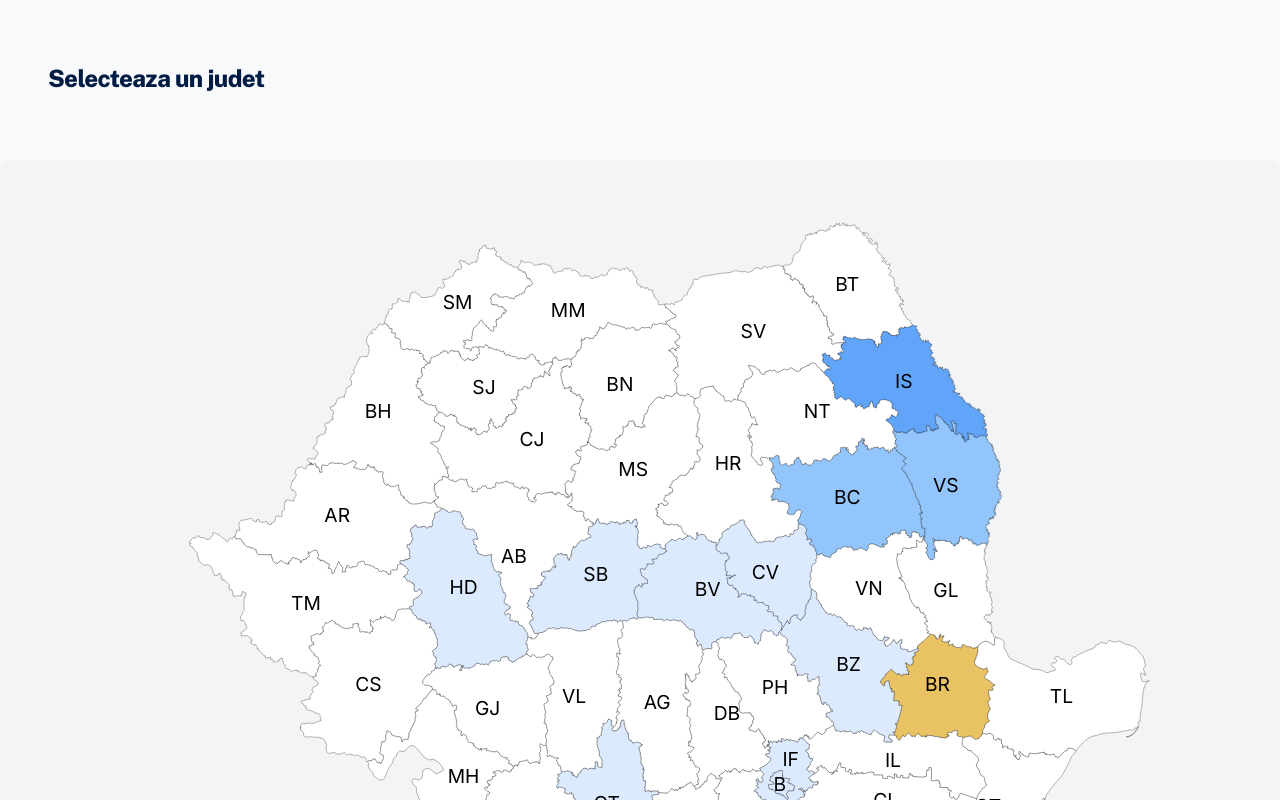
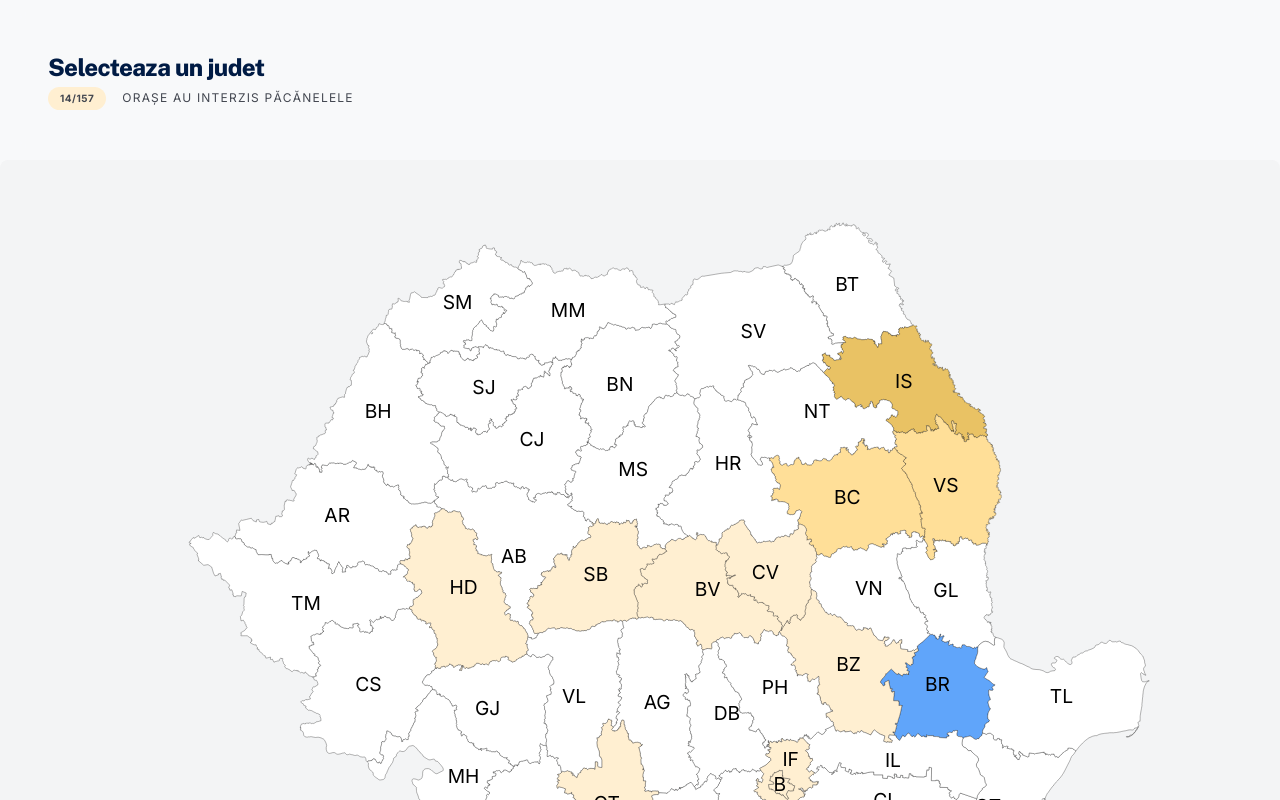
Before and after one commit to viman39/pacaneleMap, a React (Vite) app: page / in a window 1280 px wide. Shown: the top 800 px of the page. Built offline with nearby package versions, Linux system fonts and the light colour scheme.

Commit message:
update header

```diff
--- a/src/components/InfoPanel.tsx
+++ b/src/components/InfoPanel.tsx
@@ -8,9 +8,13 @@ import {
 import { type Judet, type UAT } from "../data/types";
 import { useGetCounty } from "../hooks/useGetCounty";
 import { FaChevronLeft, FaMap } from "react-icons/fa";
-import { getStatusPetitie } from "../utils/utils";
+import { getMapColor, getStatusPetitie } from "../utils/utils";
+import { useDataContext } from "../context/DataContext";
+import Badge from "./common/Badge";
+import { calcColorJudet } from "../utils/utils";
 
 export default function InfoPanel() {
+  const { totalUAT, interziseUAT } = useDataContext();
   const { hoveredUat, selectedUat, hoveredJudet, selectedJudet } =
     useMapContext();
   const judet = useGetCounty();
@@ -26,6 +30,23 @@ export default function InfoPanel() {
             {displayJudet ? displayJudet.nume : "Selecteaza un judet"}
           </h1>
           <div className="flex flex-wrap items-center gap-x-4 gap-y-1 mt-1">
+            {!displayUat && !displayJudet && interziseUAT && totalUAT && (
+              <>
+                <Badge
+                  style={{
+                    backgroundColor: getMapColor(
+                      Math.ceil((interziseUAT / totalUAT) * 100),
+                    ),
+                  }}
+                  className="text-on-surface-variant"
+                >
+                  {interziseUAT}/{totalUAT}
+                </Badge>
+                <span className="text-xs font-label uppercase tracking-widest text-on-surface-variant">
+                  Orașe au interzis păcănelele
+                </span>
+              </>
+            )}
             {displayUat && <UATInfoPanel uat={displayUat} />}
             {!displayUat && displayJudet && (
               <JudetInfoPanel judet={displayJudet} />
@@ -77,6 +98,14 @@ const JudetInfoPanel = ({ judet }: { judet: Judet }) => {
       <span className="text-xs font-label uppercase tracking-widest text-secondary font-bold">
         UATs: {judet?.UATs.length}
       </span>
+      {judet?.totalUATInterzise !== undefined && judet?.totalUATValide && (
+        <Badge
+          style={{ backgroundColor: calcColorJudet(judet) }}
+          className="text-on-surface-variant"
+        >
+          {judet?.totalUATInterzise}/{judet?.totalUATValide}
+        </Badge>
+      )}
       {judet?.date?.linkPetitie && (
         <span className="text-xs font-label uppercase tracking-widest text-on-surface-variant">
           <a
@@ -102,6 +131,12 @@ const UATInfoPanel = ({ uat }: { uat: UAT }) => {
         {uat?.nume}
       </span>
       {!uat?.date?.populatie || uat?.date?.populatie < 15000 ? (
+        <>
+          {uat?.date?.populatie && (
+            <span className="text-xs font-label uppercase tracking-widest text-on-surface-variant">
+              Populatie: {uat.date.populatie}
+            </span>
+          )}
           <span className="text-xs font-label uppercase tracking-widest text-on-surface-variant">
             Conform legii{" "}
             <a href={LINK_LEGE_107_2024} className="underline" target="_blank">
@@ -110,6 +145,7 @@ const UATInfoPanel = ({ uat }: { uat: UAT }) => {
             acest UAT nu se incadreaza in criteriile de populatie pentru a fi
             vizibil pe harta.
           </span>
+        </>
       ) : (
         <>
           {uat?.date?.populatie && (
--- a/src/components/LatestNews.tsx
+++ b/src/components/LatestNews.tsx
@@ -1,5 +1,6 @@
 import { Link } from "react-router-dom";
 import { useGetCounty } from "../hooks/useGetCounty";
+import Badge from "./common/Badge";
 
 const date = [
   {
@@ -61,9 +62,9 @@ export const LatestNews = () => {
                   Location:{" "}
                   {d.judete.map((loc, index) => (
                     <Link to={`/${loc}`} key={loc + index}>
-                      <span className="inline-flex items-center gap-1.5 px-3 py-1 rounded-full bg-tertiary-fixed text-on-tertiary-fixed text-[10px] font-bold uppercase tracking-wider hover:bg-yellow-100 hover:text-black transition-colors duration-200">
+                      <Badge className="bg-tertiary-fixed text-on-tertiary-fixed hover:bg-yellow-100 hover:text-black transition-colors duration-200">
                         {loc}
-                      </span>
+                      </Badge>
                     </Link>
                   ))}
                 </p>
--- /dev/null
+++ b/src/components/common/Badge.tsx
@@ -0,0 +1,18 @@
+import React from "react";
+
+interface BadgeProps {
+  className?: string;
+  style?: React.CSSProperties;
+  children: React.ReactNode;
+}
+
+export default function Badge({ className = "", style, children }: BadgeProps) {
+  return (
+    <span
+      className={`inline-flex items-center gap-1.5 px-3 py-1 rounded-full text-[10px] font-bold uppercase tracking-wider ${className}`}
+      style={style}
+    >
+      {children}
+    </span>
+  );
+}
--- a/src/context/DataContext.tsx
+++ b/src/context/DataContext.tsx
@@ -10,6 +10,8 @@ import type { Judet } from "../data/types";
 
 interface DataContext {
   judete?: Judet[];
+  totalUAT?: number;
+  interziseUAT?: number;
 }
 
 const defaultDataContext: DataContext = {};
@@ -28,16 +30,37 @@ export const DataContextProvider = ({ children }: { children: ReactNode }) => {
       .then((res) => setData(res?.data));
   }, []);
 
-  const processedJudete = useMemo(() => {
-    console.log("calc judete", data);
-    return data;
+  const date = useMemo(() => {
+    const judete =
+      data &&
+      data.map((j) => {
+        return {
+          ...j,
+          totalUATValide: j.UATs?.filter((u) => u?.date?.populatie > 15000)
+            ?.length,
+          totalUATInterzise: j.UATs?.filter((u) => u?.date?.status === 4)
+            ?.length,
+        };
+      });
+
+    const [totalUAT, interziseUAT] = judete
+      ? judete.reduce(
+          (prev, curr) => [
+            prev[0] + (curr?.totalUATValide || 0),
+            prev[1] + (curr?.totalUATInterzise || 0),
+          ],
+          [0, 0],
+        )
+      : [0, 0];
+
+    return {
+      judete,
+      totalUAT,
+      interziseUAT,
+    };
   }, [data]);
 
-  return (
-    <DataContext.Provider value={{ judete: processedJudete }}>
-      {children}
-    </DataContext.Provider>
-  );
+  return <DataContext.Provider value={date}>{children}</DataContext.Provider>;
 };
 
 export const useDataContext = () => {
--- a/src/data/types.ts
+++ b/src/data/types.ts
@@ -8,6 +8,8 @@ export interface Judet {
   date?: any;
   autoX: number;
   autoY: number;
+  totalUATValide?: number;
+  totalUATInterzise?: number;
 }
 
 export interface UAT {
--- a/src/utils/utils.ts
+++ b/src/utils/utils.ts
@@ -2,18 +2,18 @@ import {
   LIMITA_POPULATIE,
   MAP_WHITE,
   MAP_YELLOW3,
-  MAP_BLUE1,
-  MAP_BLUE2,
   MAP_BLUE3,
+  MAP_YELLOW1,
+  MAP_YELLOW2,
 } from "../data/constants";
 import { InterzicereStatus, type Judet, type UAT } from "../data/types";
 
-const getMapColor = (p: number) => {
+export const getMapColor = (p: number) => {
   if (p === 0) return MAP_WHITE;
-  if (p < 30) return MAP_BLUE1;
-  if (p < 60) return MAP_BLUE2;
-  if (p < 100) return MAP_BLUE3;
-  return MAP_YELLOW3;
+  if (p < 30) return MAP_YELLOW1;
+  if (p < 60) return MAP_YELLOW2;
+  if (p < 100) return MAP_YELLOW3;
+  return MAP_BLUE3;
 };
 
 export const calcColorJudet = (j: Judet) => {
```
Lines whose indentation alone changed are shown as unchanged.
